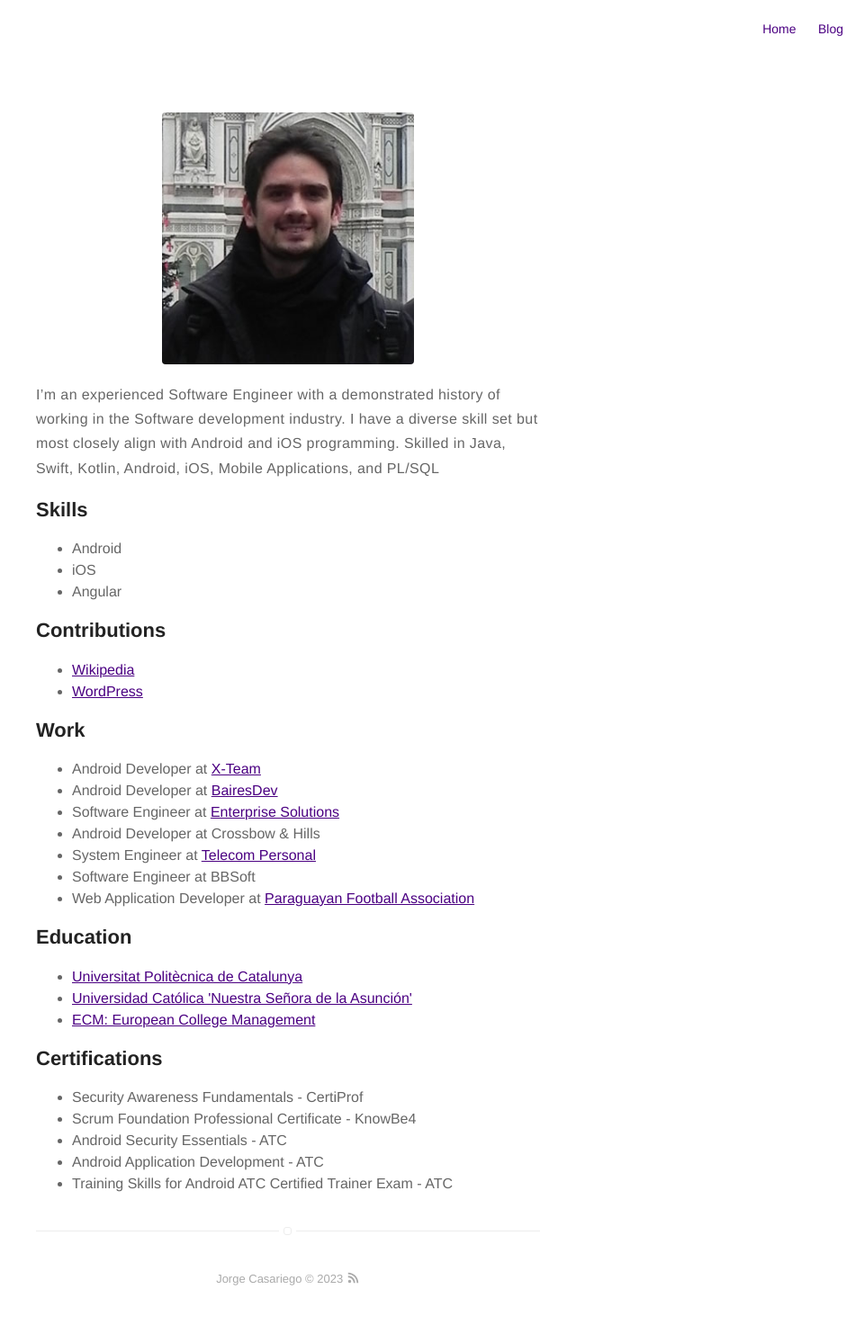
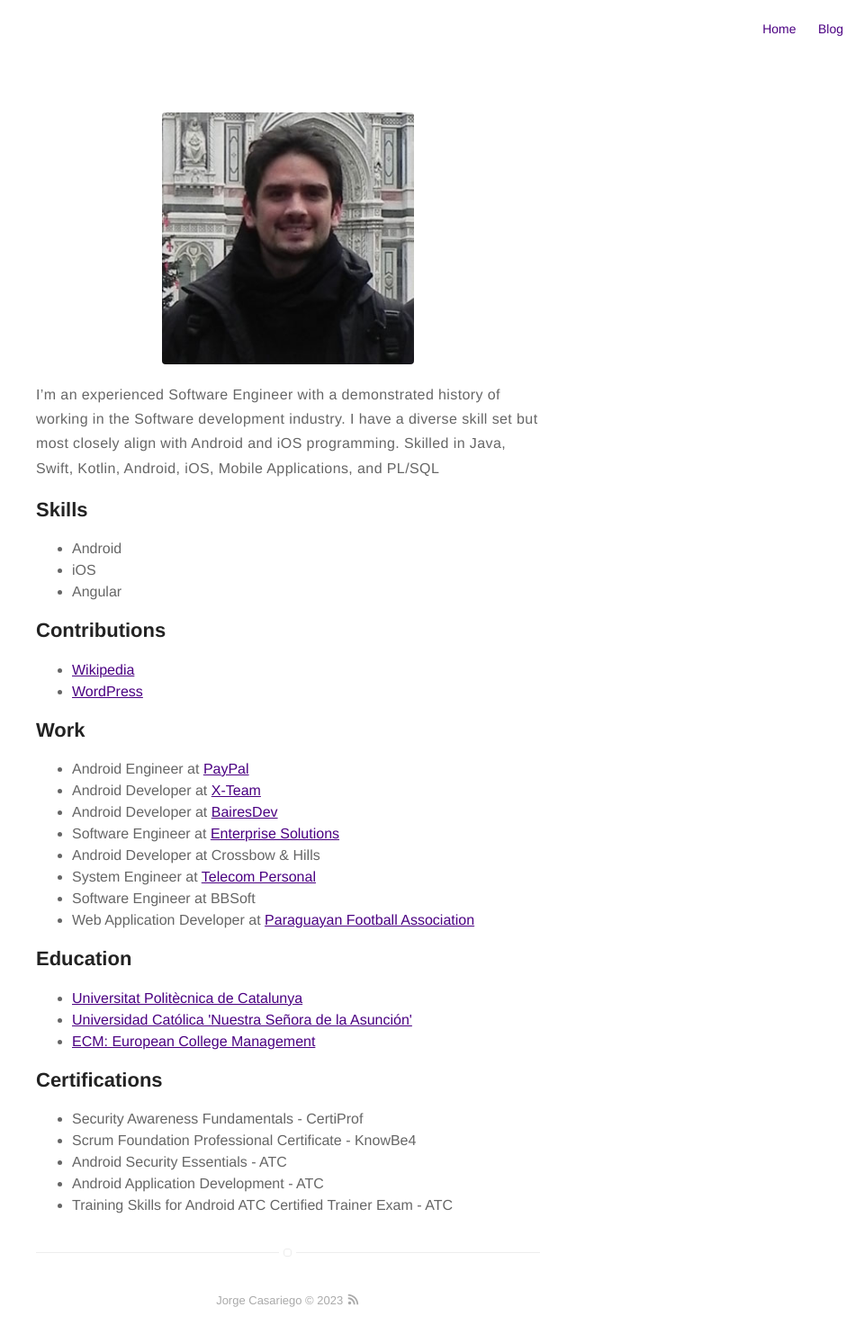
Before and after one commit to jorgecasariego/jorgecasariego.github.io, a Jekyll site: the page built from about.md, in a window 1280 px wide. Shown: the whole page at 90% size, without its empty margins (320-1280 px from the left). Built offline with Jekyll 4.4.1, drawn with Linux system fonts in a browser that asks for light colours; before the commit the page ends 1469 px from its top, so only the background shows below that.

Commit message:
Add PayPal as a current job

```diff
--- a/about.md
+++ b/about.md
@@ -26,6 +26,7 @@ Skilled in Java, Swift, Kotlin, Android, iOS, Mobile Applications, and PL/SQL</p
 <h2>Work</h2>
 
 <ul>
+    <li>Android Engineer at <a href="https://www.linkedin.com/company/paypal/">PayPal</a></li>
 	<li>Android Developer at <a href="https://x-team.com">X-Team</a></li>
 	<li>Android Developer at <a href="https://www.bairesdev.com">BairesDev</a></li>
 	<li>Software Engineer at <a href="https://www.linkedin.com/company/enterprise-solutions-py/">Enterprise Solutions</a></li>
```
